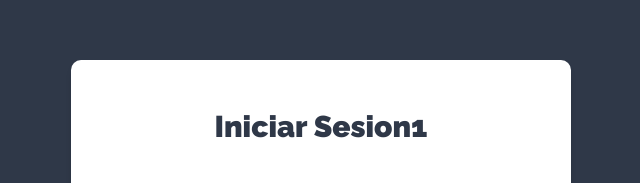
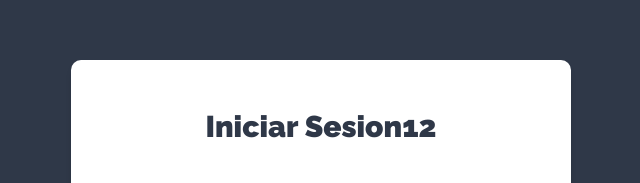
Before and after one commit to cjhd92/usandogit, a React (Create React App) app: page / in a window 1280 px wide. Shown: the part 139-322 px from the top of the page, without its empty margins (319-959 px from the left). Built offline with nearby package versions, Linux system fonts and the light colour scheme.

Commit message:
conmit 12

```diff
--- a/src/components/auth/Login.js
+++ b/src/components/auth/Login.js
@@ -30,7 +30,7 @@ export const Login = () => {
         <div className='form-usuario'>
             <div className='contenedor-form sombra-dark'>
 
-                <h1>Iniciar Sesion1</h1>
+                <h1>Iniciar Sesion12</h1>
 
                 <form
                          onSubmit={onSubmit}>
```
